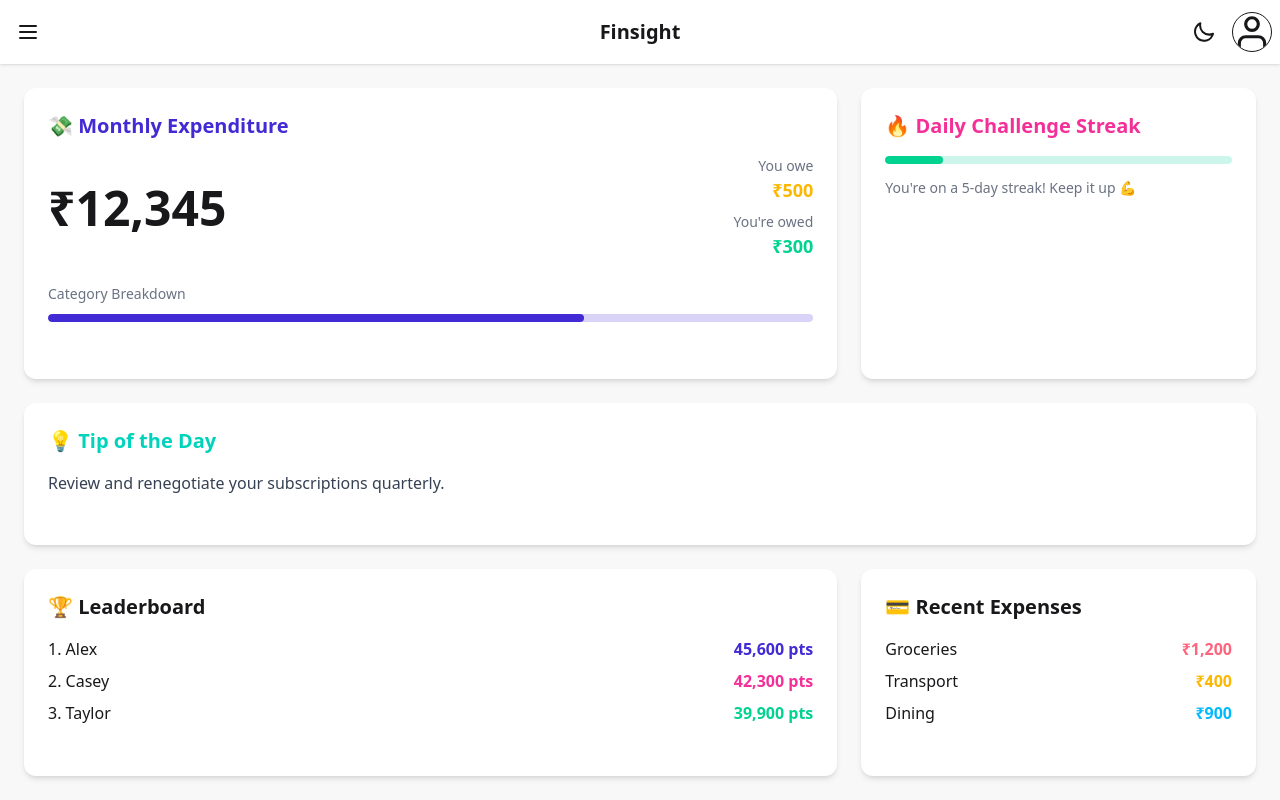
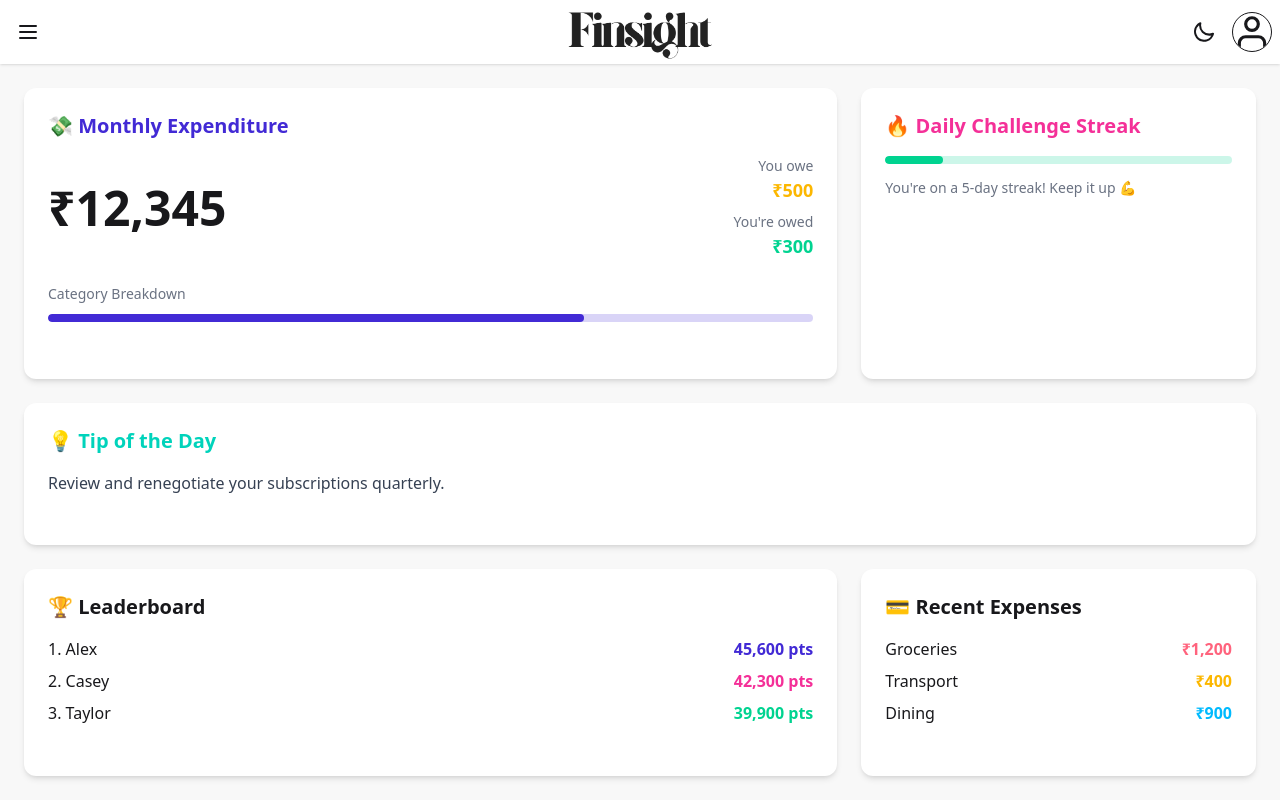
Before and after one commit to paarthjuneja/finsight, a plain HTML site: page index.html in a window 1280 px wide. Drawn offline with nearby package versions, Linux system fonts and the light colour scheme.

Commit message:
Update index.html

```diff
--- a/index.html
+++ b/index.html
@@ -13,6 +13,9 @@
         }
         [data-theme="dark"] .menu-item {
             border-bottom: 1px solid rgba(255,255,255,0.1);
+        }
+        #logo{
+            padding-top:0px;
         }
     </style>
 </head>
@@ -41,7 +44,7 @@
         </div>
 
         <div class="navbar-center">
-            <a class="btn btn-ghost text-xl" href="index.html">Finsight</a>
+            <a class="btn btn-ghost text-xl" id =logo href="index.html"><img src="logo.png" alt="Finsight" width="150" height="100"></a>
         </div>
 
         <div class="navbar-end flex items-center gap-4">
```
